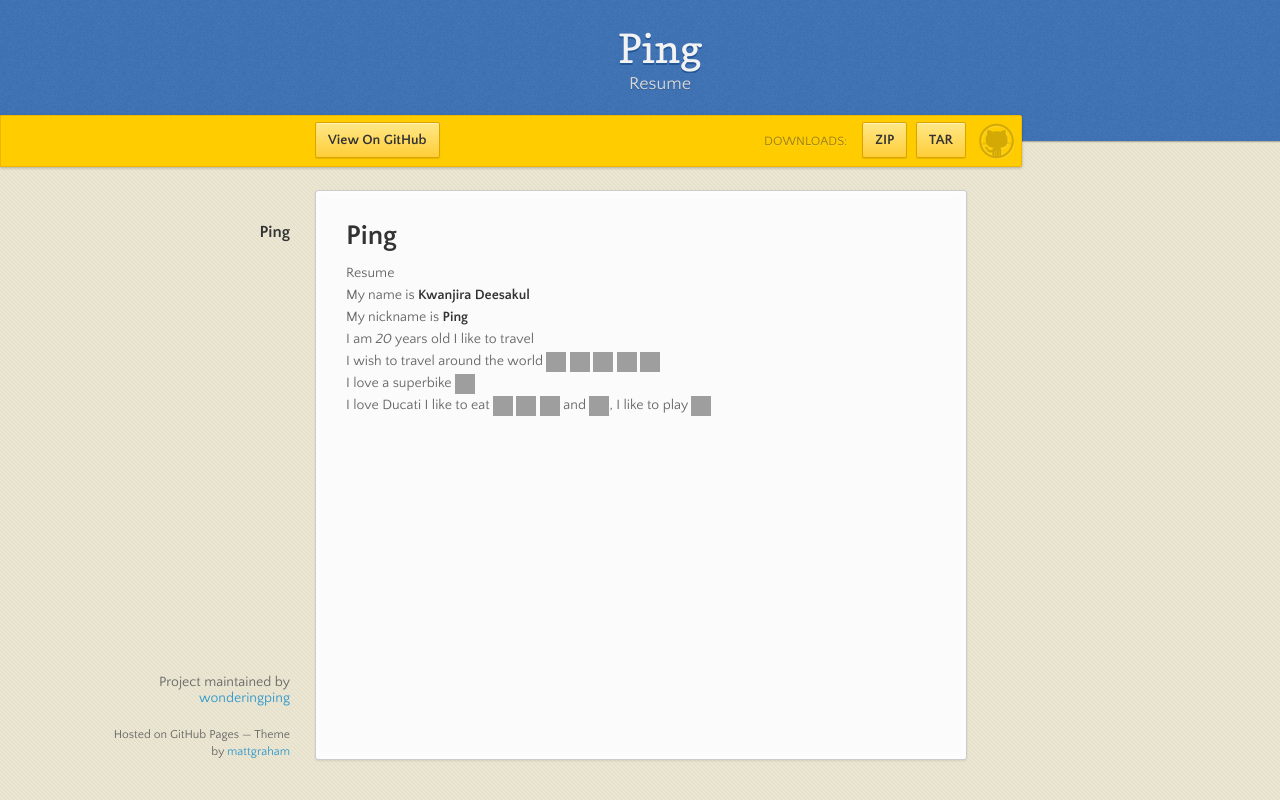
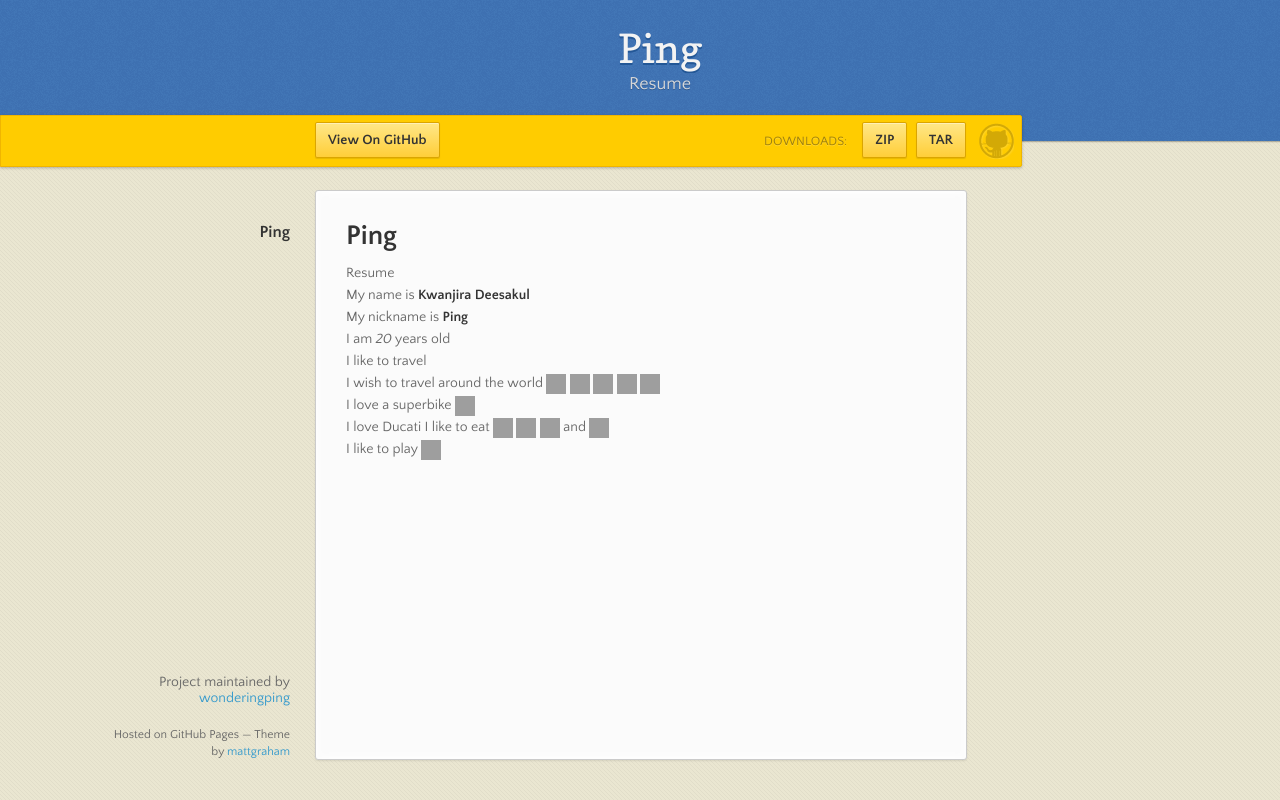
Before and after one commit to wonderingping/Ping, a plain HTML site: page index.html in a window 1280 px wide. Drawn offline with nearby package versions, Linux system fonts and the light colour scheme; grey boxes are pictures that could not be loaded.

```diff
--- a/index.html
+++ b/index.html
@@ -45,12 +45,12 @@
 <p>Resume<br>
 My name is <strong>Kwanjira Deesakul</strong><br>
 My nickname is <strong>Ping</strong><br>
-I am <em>20</em> years old
+I am <em>20</em> years old<br>
 I like to travel<br>
 I wish to travel around the world <img class="emoji" title=":jp:" alt=":jp:" src="https://assets-cdn.github.com/images/icons/emoji/unicode/1f1ef-1f1f5.png" height="20" width="20" align="absmiddle"> <img class="emoji" title=":us:" alt=":us:" src="https://assets-cdn.github.com/images/icons/emoji/unicode/1f1fa-1f1f8.png" height="20" width="20" align="absmiddle"> <img class="emoji" title=":uk:" alt=":uk:" src="https://assets-cdn.github.com/images/icons/emoji/unicode/1f1ec-1f1e7.png" height="20" width="20" align="absmiddle"> <img class="emoji" title=":kr:" alt=":kr:" src="https://assets-cdn.github.com/images/icons/emoji/unicode/1f1f0-1f1f7.png" height="20" width="20" align="absmiddle"> <img class="emoji" title=":gb:" alt=":gb:" src="https://assets-cdn.github.com/images/icons/emoji/unicode/1f1ec-1f1e7.png" height="20" width="20" align="absmiddle"><br>
 I love a superbike <img class="emoji" title=":bike:" alt=":bike:" src="https://assets-cdn.github.com/images/icons/emoji/unicode/1f6b2.png" height="20" width="20" align="absmiddle"><br>
 I love Ducati
-I like to eat <img class="emoji" title=":banana:" alt=":banana:" src="https://assets-cdn.github.com/images/icons/emoji/unicode/1f34c.png" height="20" width="20" align="absmiddle"> <img class="emoji" title=":apple:" alt=":apple:" src="https://assets-cdn.github.com/images/icons/emoji/unicode/1f34e.png" height="20" width="20" align="absmiddle"> <img class="emoji" title=":tomato:" alt=":tomato:" src="https://assets-cdn.github.com/images/icons/emoji/unicode/1f345.png" height="20" width="20" align="absmiddle"> and <img class="emoji" title=":pizza:" alt=":pizza:" src="https://assets-cdn.github.com/images/icons/emoji/unicode/1f355.png" height="20" width="20" align="absmiddle">,
+I like to eat <img class="emoji" title=":banana:" alt=":banana:" src="https://assets-cdn.github.com/images/icons/emoji/unicode/1f34c.png" height="20" width="20" align="absmiddle"> <img class="emoji" title=":apple:" alt=":apple:" src="https://assets-cdn.github.com/images/icons/emoji/unicode/1f34e.png" height="20" width="20" align="absmiddle"> <img class="emoji" title=":tomato:" alt=":tomato:" src="https://assets-cdn.github.com/images/icons/emoji/unicode/1f345.png" height="20" width="20" align="absmiddle"> and <img class="emoji" title=":pizza:" alt=":pizza:" src="https://assets-cdn.github.com/images/icons/emoji/unicode/1f355.png" height="20" width="20" align="absmiddle"><br>
 I like to play <img class="emoji" title=":clubs:" alt=":clubs:" src="https://assets-cdn.github.com/images/icons/emoji/unicode/2663.png" height="20" width="20" align="absmiddle"></p>
       </section>
       <footer>
--- a/params.json
+++ b/params.json
@@ -1 +1 @@
-{"name":"Ping","tagline":"Resume ","body":"# Ping\r\nResume  \r\nMy name is **Kwanjira Deesakul**  \r\nMy nickname is **Ping**  \r\nI am _20_ years old\r\nI like to travel  \r\nI wish to travel around the world :jp: :us: :uk: :kr: :gb:  \r\nI love a superbike :bike:  \r\nI love Ducati\r\nI like to eat :banana: :apple: :tomato: and :pizza:,\r\nI like to play :clubs:","google":"","note":"Don't delete this file! It's used internally to help with page regeneration."}
+{"name":"Ping","tagline":"Resume ","body":"# Ping\r\nResume  \r\nMy name is **Kwanjira Deesakul**  \r\nMy nickname is **Ping**  \r\nI am _20_ years old  \r\nI like to travel  \r\nI wish to travel around the world :jp: :us: :uk: :kr: :gb:  \r\nI love a superbike :bike:  \r\nI love Ducati\r\nI like to eat :banana: :apple: :tomato: and :pizza:  \r\nI like to play :clubs:","google":"","note":"Don't delete this file! It's used internally to help with page regeneration."}
```
